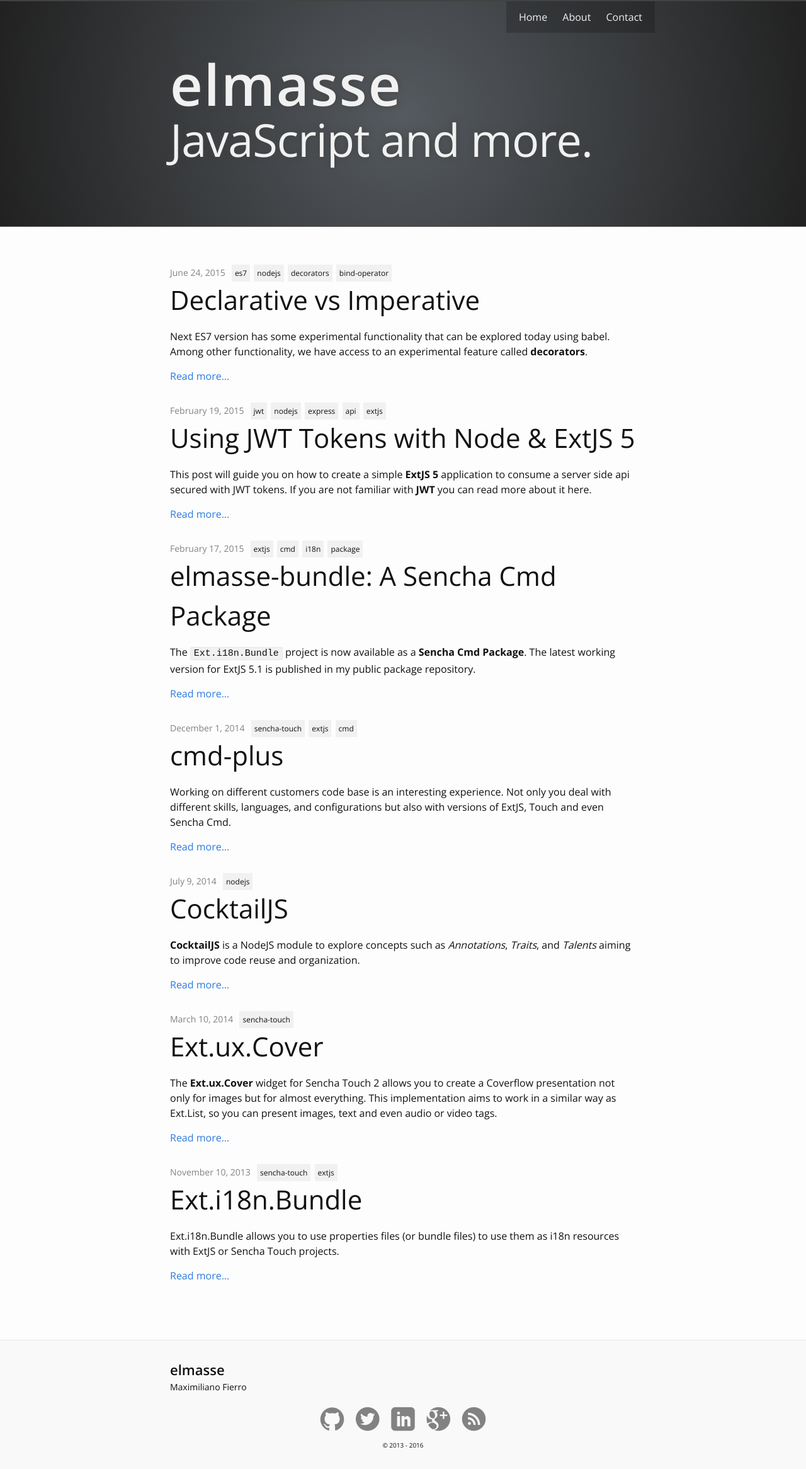
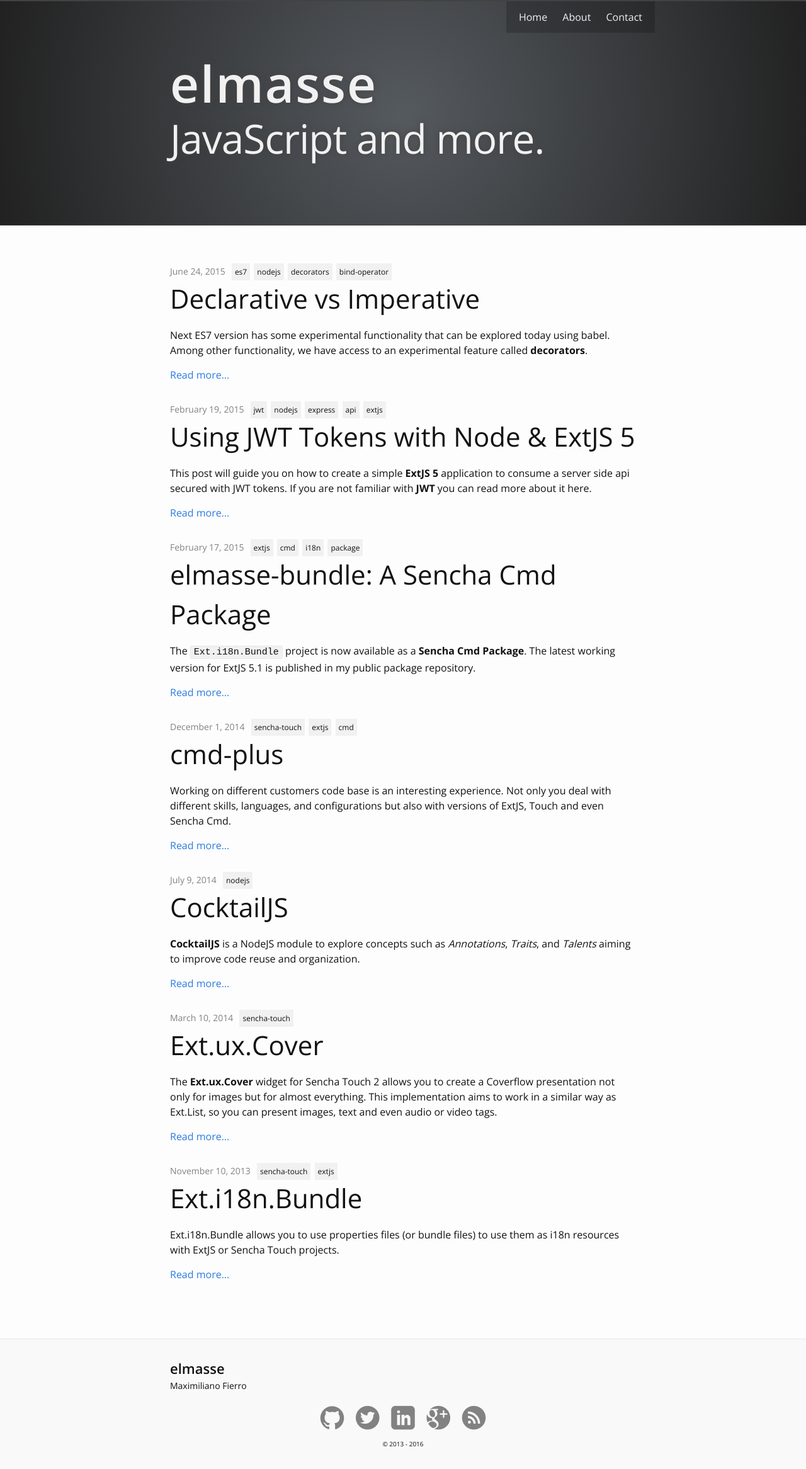
Before and after one commit to elmasse/elmasse.io, a Jekyll site: the page built from index.html, in a window 1280 px wide. Shown: the whole page at 63% size. Built offline with Jekyll 4.4.1, drawn with Linux system fonts in a browser that asks for light colours.

Commit message:
updated styles for better responsive behavior

```diff
--- a/_sass/_base.scss
+++ b/_sass/_base.scss
@@ -154,30 +154,6 @@
 }
 
 
-
-/**
- * Wrapper
- */
-.wrapper {
-    width: -webkit-calc(800px - (#{$spacing-unit} * 2));
-    width:         calc(800px - (#{$spacing-unit} * 2));
-    margin-right: auto;
-    margin-left: auto;
-    padding-right: $spacing-unit;
-    padding-left: $spacing-unit;
-    @extend %clearfix;
-    position: relative;
-
-    // @include media-query($on-laptop) {
-    //     max-width: -webkit-calc(800px - (#{$spacing-unit}));
-    //     max-width:         calc(800px - (#{$spacing-unit}));
-    //     padding-right: $spacing-unit / 2;
-    //     padding-left: $spacing-unit / 2;
-    // }
-}
-
-
-
 /**
  * Clearfix
  */
--- a/_sass/_layout.scss
+++ b/_sass/_layout.scss
@@ -1,4 +1,27 @@
 @import "mixins";
+
+/**
+ * Wrapper
+ */
+.wrapper {
+    width: -webkit-calc(#{$content-width} - (#{$spacing-unit} * 2));
+    width:         calc(#{$content-width} - (#{$spacing-unit} * 2));
+    margin-right: auto;
+    margin-left: auto;
+    padding-right: $spacing-unit;
+    padding-left: $spacing-unit;
+    @extend %clearfix;
+    position: relative;
+
+    @include media-query($mobile) {
+        & {
+            width: auto;
+
+        }
+}
+
+}
+
 
 /**
  * Site header
@@ -7,7 +30,6 @@
     border-top: 2px solid $grey-color-dark;
     border-bottom: 1px solid $grey-color-dark;
     min-height: 56px;
-
     @include radial-gradient(#555A5F, #212121);
 
     position: relative;
@@ -29,17 +51,35 @@
     }
 
     .heading {
-        letter-spacing: 2px;
-        line-height: 82px;
-        font-size: 90px;
         font-weight: 600;
         text-shadow: 0 0 10px $grey-color-dark;
+
+        letter-spacing: 2px;
+        line-height: $base-font-size * 5;
+        font-size: $base-font-size * 5;
+
+        @include media-query($mobile) {
+            &{
+                letter-spacing: normal;
+                line-height: normal;
+                font-size: $base-font-size * 3;
+            }
+        }
+
     }
 
     .subheading {
-        // letter-spacing: 2px;
         line-height: 65px;
-        font-size: 72px;
+        font-size: $base-font-size * 4;
+
+        @include media-query($mobile) {
+            &{
+                letter-spacing: normal;
+                line-height: normal;
+                font-size: $base-font-size * 2;
+            }
+        }
+
         text-shadow: 0 0 10px $grey-color-dark;
     }
 }
--- a/_sass/_vars.scss
+++ b/_sass/_vars.scss
@@ -16,12 +16,14 @@
 $grey-color:       #828282;
 $grey-color-light: lighten($grey-color, 40%);
 $grey-color-dark:  darken($grey-color, 25%);
+$content-width:    800px;
 
-// $on-palm:          600px;
-// $on-laptop:        800px;
+
+$mobile: 800px;
+$tablet: 800px;
 
 // Using media queries with like this:
-// @include media-query($palm) {
+// @include media-query($mobile) {
 //     .wrapper {
 //         padding-right: $spacing-unit / 2;
 //         padding-left: $spacing-unit / 2;
--- a/resources/css/main.scss
+++ b/resources/css/main.scss
@@ -12,27 +12,19 @@
         "layout",
         "syntax-highlighting",
         "icons"
-
 ;
 
 // categories
 
-// .home {
-//     .site-header {
-//         //@include radial-gradient(#555A5F, #000000);
-//         // @include radial-gradient(#f85, #c30);
-//         // @include radial-gradient(#444, #181818);
-//     }
-// }
 
-// .about {
-//     .site-header {
-//         // @include radial-gradient(#444, #181818);
-//     }
-// }
+.about {
+    .site-header {
+        @include radial-gradient(#666, #323232);
+    }
+}
 
-// .contact {
-//     .site-header {
-//         //background: url("../img/bg-4.jpg") scroll center center / cover transparent;
-//     }
-// }
+.contact {
+    .site-header {
+        @include radial-gradient(#444, #181818);
+    }
+}
```
